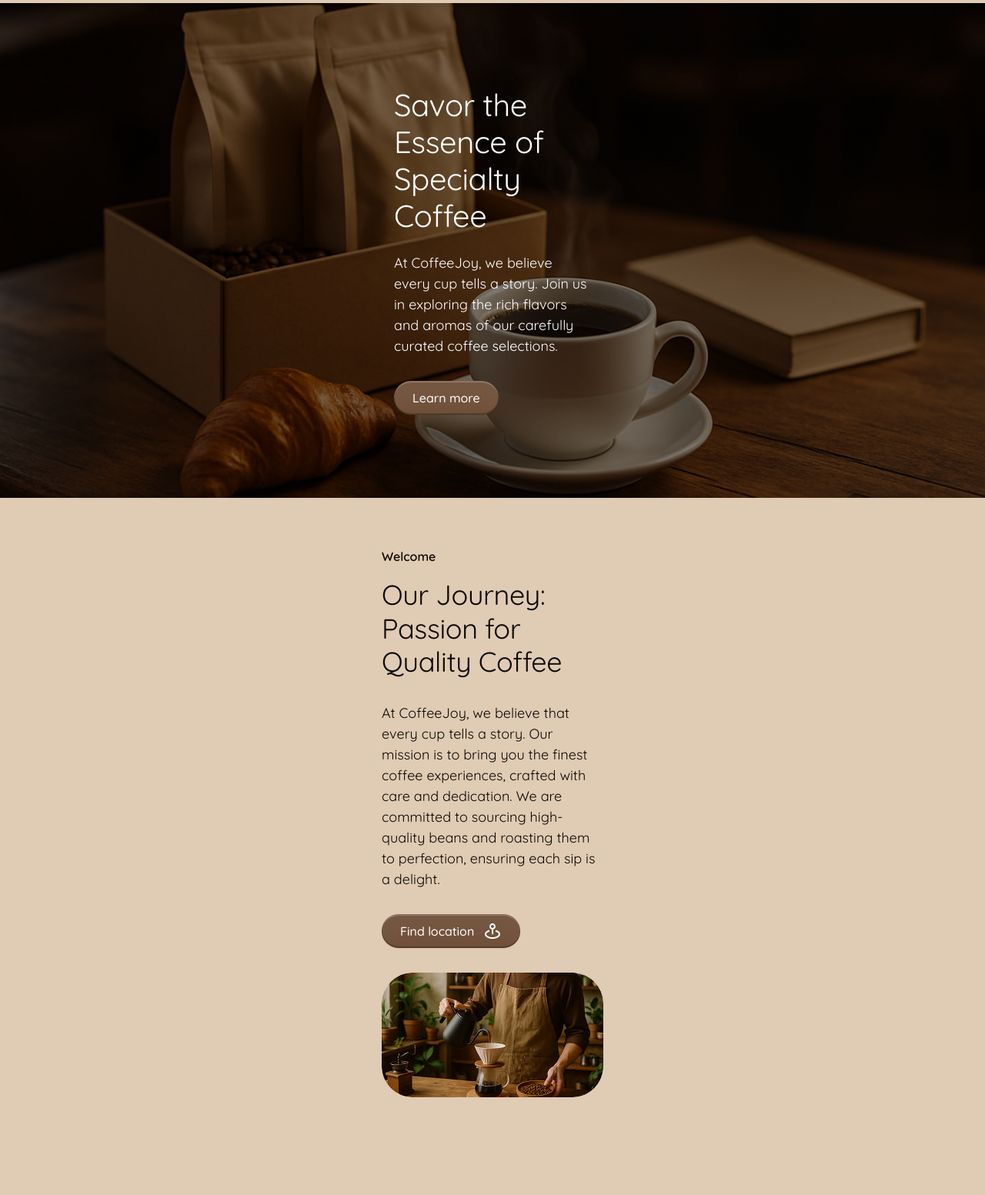
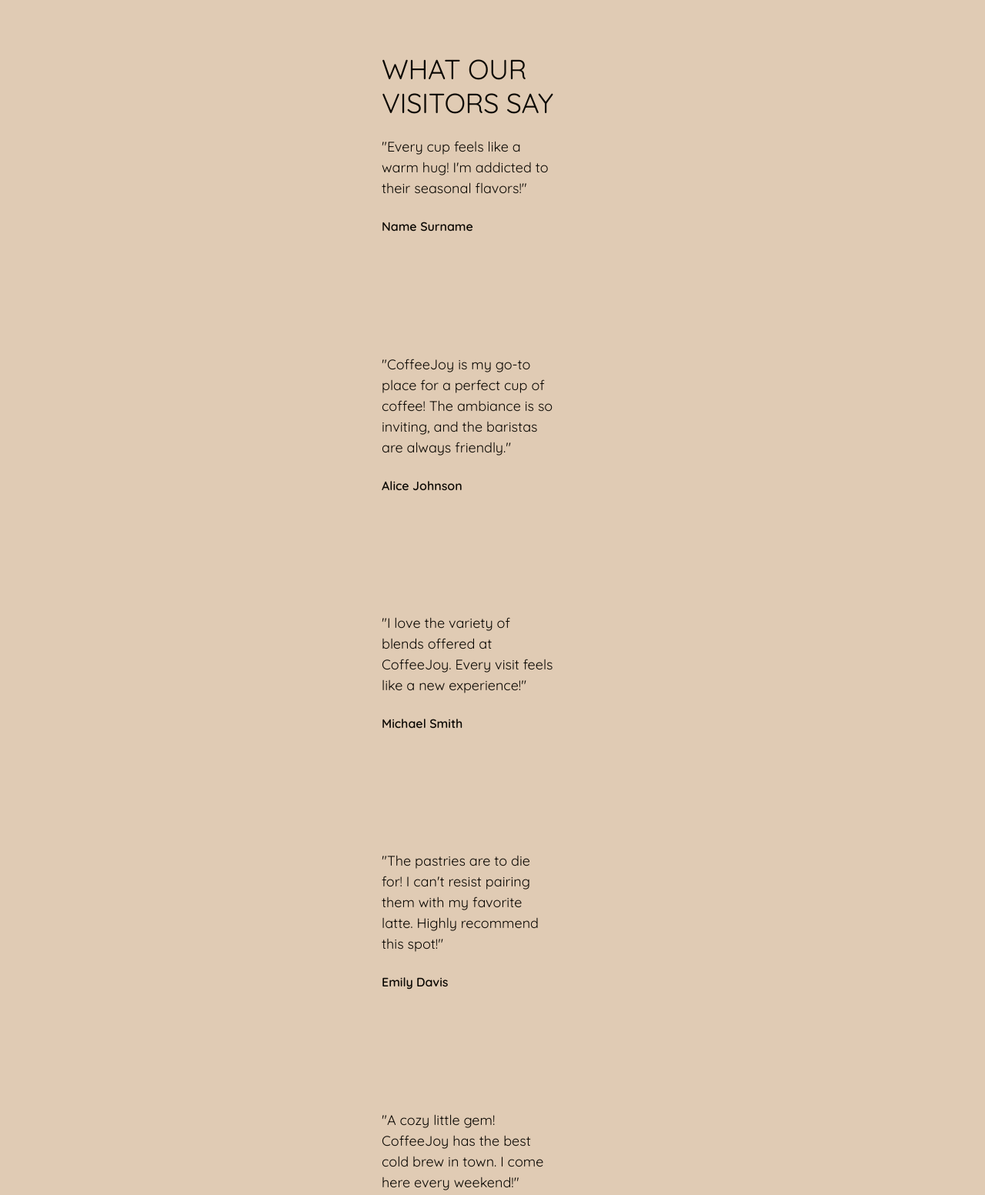
Before and after one commit to kudrian/vanilla, a plain HTML site: page index.html in a window 1280 px wide. Shown: the part 71-1624 px from the top of the page at 77% size. Drawn offline with nearby package versions, Linux system fonts and the light colour scheme; a web font is replaced by a local one.

Commit message:
add section testimonials

```diff
--- a/css/styles.css
+++ b/css/styles.css
@@ -362,3 +362,34 @@
   max-width: 100%;
   border-radius: 40px;
 }
+
+.testimonials {
+  padding: 64px 0;
+}
+
+.testimonials-title {
+  font-weight: 400;
+  font-size: 36px;
+  line-height: 1.2;
+  letter-spacing: -0.01em;
+  color: #0b0803;
+
+  max-width: 288px;
+}
+.testimonials-content {
+  font-weight: 400;
+  font-size: 18px;
+  line-height: 1.5;
+  color: #0b0803;
+
+  max-width: 224px;
+  margin-bottom: 24px;
+}
+.testimonials-person-name {
+  font-weight: 600;
+  font-size: 16px;
+  line-height: 1.5;
+  color: #0b0803;
+
+  max-width: 224px;
+}
--- a/index.html
+++ b/index.html
@@ -42,7 +42,7 @@
     </header>
 
     <main>
-      <section class="hero">
+      <!-- <section class="hero">
         <div class="container">
           <h1 class="hero-title">Savor the Essence of Specialty Coffee</h1>
 
@@ -53,9 +53,9 @@
           </p>
           <button class="hero-btn" type="button">Learn more</button>
         </div>
-      </section>
+      </section> -->
 
-      <section class="welcome">
+      <!-- <section class="welcome">
         <div class="container">
           <h2 class="welcome-title">Welcome</h2>
           <h3 class="journey-title">Our Journey: Passion for Quality Coffee</h3>
@@ -79,9 +79,9 @@
             />
           </div>
         </div>
-      </section>
+      </section> -->
 
-      <section class="quality">
+      <!-- <section class="quality">
         <div class="container">
           <h2 class="quality-title">Quality</h2>
           <h3 class="quality-second-title">
@@ -134,9 +134,9 @@
           </li>
 
         </div>
-      </section>
+      </section> -->
 
-      <section class="experience">
+      <!-- <section class="experience">
         <div class="container">
           <h2 class="experience-title">Coffee moments</h2>
           <p class="experience-content">Experience the warmth and community of CoffeeJoy.</p>
@@ -189,9 +189,9 @@
 
           </ul>
         </div>
-      </section>
+      </section> -->
 
-      <section class="subscribe">
+      <!-- <section class="subscribe">
         <div class="container">
           <h2 class="subscribe-title">Join Our Coffee Community</h2>
           <p class="subscribe-content">
@@ -217,55 +217,87 @@
 
           <div class="subscribe-photo-wrapper"><img class="subscribe-photo" src="./images/mob-subscr-laptop-1x.jpg" alt="Work at the laptop" width="288"/></div>
         </div>
+      </section> -->
+
+      <section class="testimonials">
+        <div class="container">
+          <h2 class="testimonials-title">WHAT OUR VISITORS SAY</h2>
+
+          <div class="testimonials-card-wrapper">
+            <svg class="testimonials-icon" width="116" height="19">
+              <use href=""></use>
+            </svg>
+            <p class="testimonials-content">
+              "Every cup feels like a warm hug! I&apos;m addicted to their
+              seasonal flavors!"
+            </p>
+            <h4 class="testimonials-person-name">Name Surname</h4>
+          </div>
+
+          <div class="testimonials-card-wrapper">
+            <svg class="testimonials-icon"></svg>
+            <p class="testimonials-content">
+              "CoffeeJoy is my go-to place for a perfect cup of coffee! The
+              ambiance is so inviting, and the baristas are always friendly."
+            </p>
+            <h4 class="testimonials-person-name">Alice Johnson</h4>
+          </div>
+
+          <div class="testimonials-card-wrapper">
+            <svg class="testimonials-icon"></svg>
+            <p class="testimonials-content">
+              "I love the variety of blends offered at CoffeeJoy. Every visit
+              feels like a new experience!"
+            </p>
+            <h4 class="testimonials-person-name">Michael Smith</h4>
+          </div>
+
+          <div class="testimonials-card-wrapper">
+            <svg class="testimonials-icon"></svg>
+            <p class="testimonials-content">
+              "The pastries are to die for! I can&apos;t resist pairing them
+              with my favorite latte. Highly recommend this spot!"
+            </p>
+            <h4 class="testimonials-person-name">Emily Davis</h4>
+          </div>
+
+          <div class="testimonials-card-wrapper">
+            <svg class="testimonials-icon"></svg>
+            <p class="testimonials-content">
+              "A cozy little gem! CoffeeJoy has the best cold brew in town. I
+              come here every weekend!"
+            </p>
+            <h4 class="testimonials-person-name">James Brown</h4>
+          </div>
+
+          <div class="testimonials-card-wrapper">
+            <svg class="testimonials-icon"></svg>
+            <p class="testimonials-content">
+              "The atmosphere is perfect for working or relaxing with friends.
+              Their Wi-Fi is fast too!"
+            </p>
+            <h4 class="testimonials-person-name">Sarah Wilson</h4>
+          </div>
+
+          <div class="testimonials-card-wrapper">
+            <svg class="testimonials-icon"></svg>
+            <p class="testimonials-content">
+              "I&apos;m addicted to their seasonal flavors! Each one is crafted
+              with such care and creativity."
+            </p>
+            <h4 class="testimonials-person-name">Chris Lee</h4>
+          </div>
+
+          <div class="testimonials-card-wrapper">
+            <svg class="testimonials-icon"></svg>
+            <p class="testimonials-content">
+              "I appreciate how they source their coffee beans sustainably. It's
+              great to support such an ethical business!"
+            </p>
+            <h4 class="testimonials-person-name">Patricia Taylor</h4>
+          </div>
+        </div>
       </section>
-
-
-      <!-- <section class="testimonials">
-        <div class="container">
-          <h2>What our visitors say</h2>
-
-          <svg>
-          </svg>
-          <p></p>
-          <h4></h4>
-
-          <svg>
-          </svg>
-          <p></p>
-          <h4></h4>
-
-          <svg>
-          </svg>
-          <p></p>
-          <h4></h4>
-
-          <svg>
-          </svg>
-          <p></p>
-          <h4></h4>
-
-          <svg>
-          </svg>
-          <p></p>
-          <h4></h4>
-
-          <svg>
-          </svg>
-          <p></p>
-          <h4></h4>
-
-          <svg>
-          </svg>
-          <p></p>
-          <h4></h4>
-
-          <svg>
-          </svg>
-          <p></p>
-          <h4></h4>
-
-        </div>
-      </section> -->
 
       <!-- <section class="location">
         <div class="container">
```
